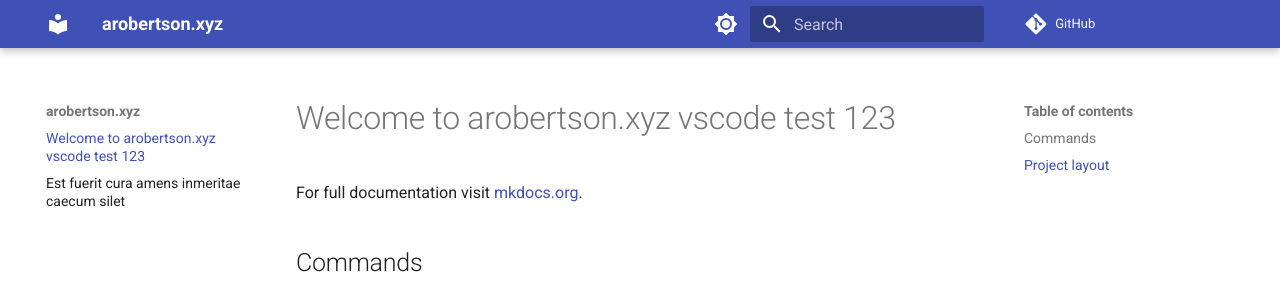
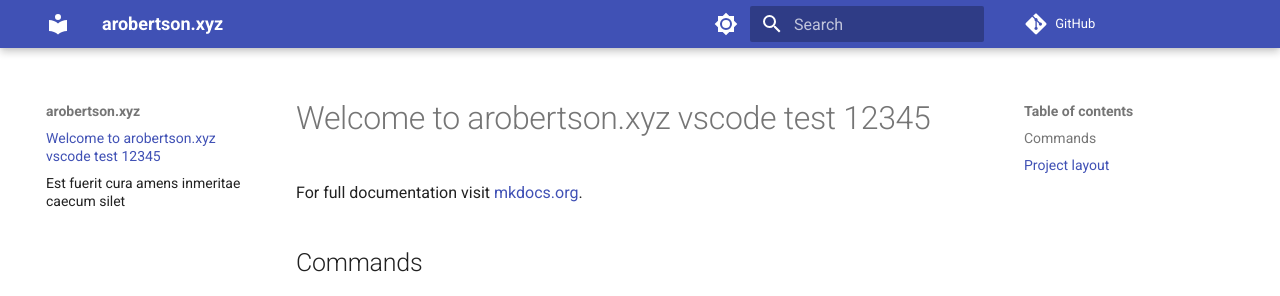
Before and after one commit to arobertsonxyz/arobertsonxyz.github.io, an MkDocs documentation site: the page built from docs/index.md, in a window 1280 px wide. Shown: the top 296 px of the page. Built offline with MkDocs 1.6.1 and Material for MkDocs 9.7.7, drawn with Linux system fonts in a browser that asks for light colours; comment, search, counter and statistics services are not loaded.

Commit message:
Update index.md

```diff
--- a/docs/index.md
+++ b/docs/index.md
@@ -1,4 +1,4 @@
-# Welcome to arobertson.xyz vscode test 123
+# Welcome to arobertson.xyz vscode test 12345
 
 For full documentation visit [mkdocs.org](https://www.mkdocs.org).
 
```
